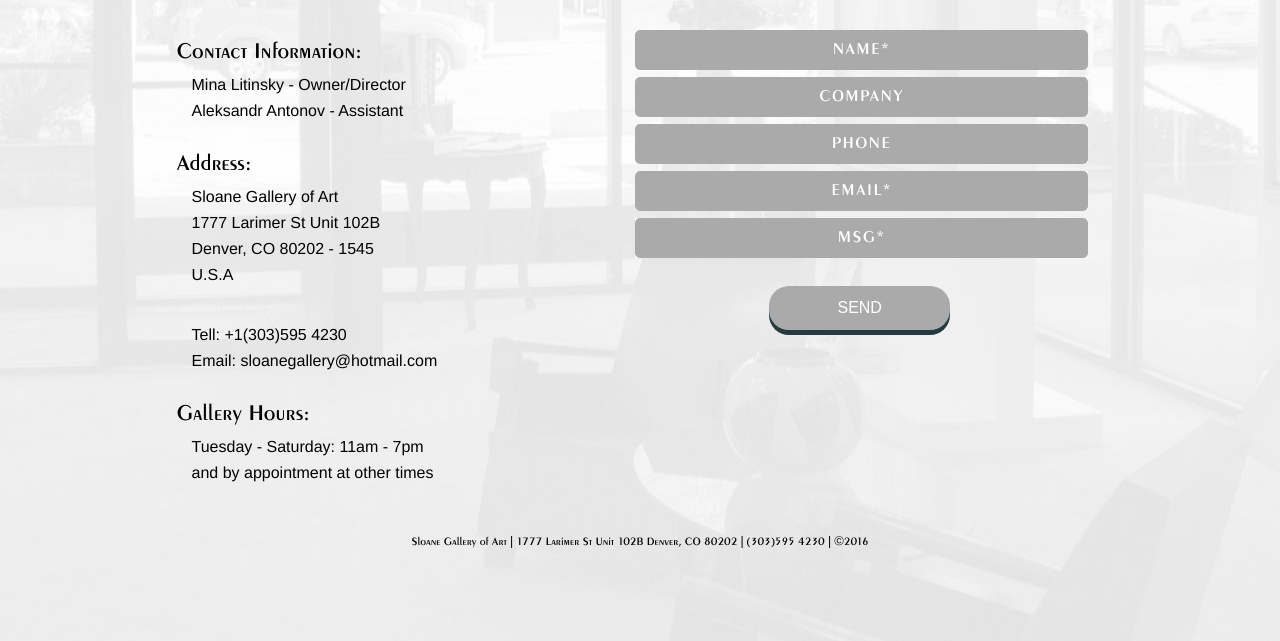
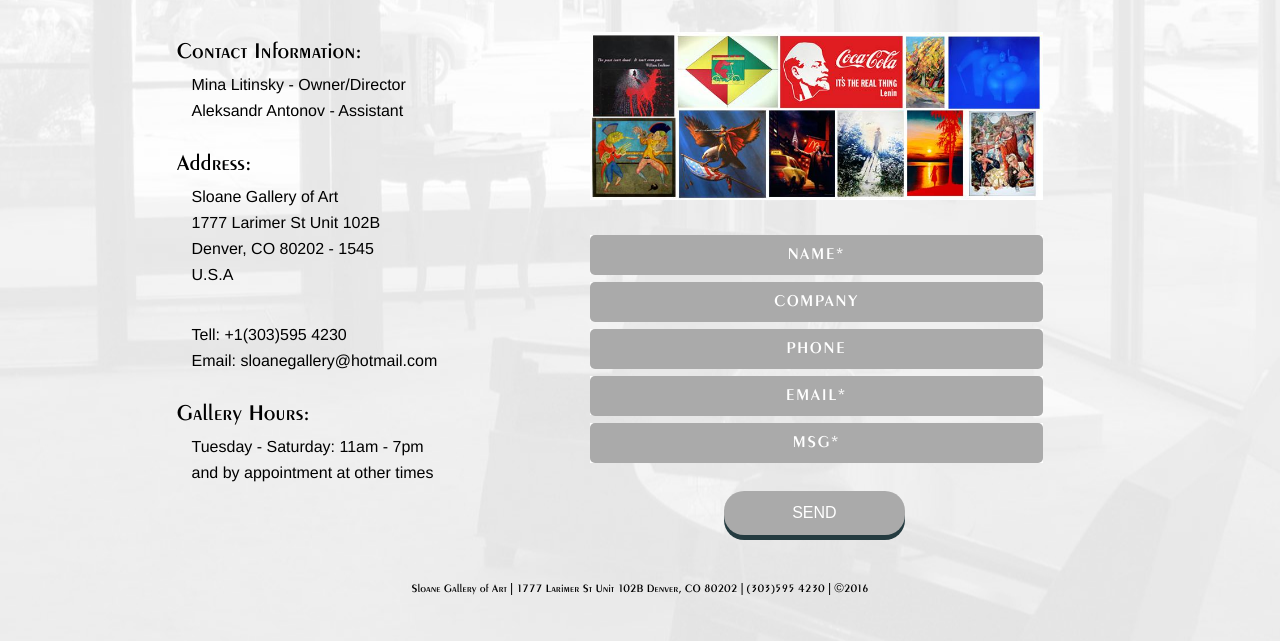
Before and after one commit to Cheshire89/Sloane-Gallery, a PHP site: page /SloaneGallery/contact/ in a window 1280 px wide. Shown: the part 159-800 px from the top of the page. Run offline with PHP 8.4, Linux system fonts and the light colour scheme; data that the repository does not hold is empty; some libraries are stand-ins or nearby versions.

Commit message:
Added gallery image and a div for map. Fixed some margin errors

```diff
--- a/contact/contact.php
+++ b/contact/contact.php
@@ -20,10 +20,8 @@ include(ROOT_PATH."php/includes/header.php");
 						<p>Denver, CO 80202 - 1545</p>
 						<p>U.S.A</p>
 					</li><br/>
-					<li>
-						<p>Tell: +1(303)595 4230</p>
-						<p>Email: sloanegallery@hotmail.com</p>
-					</li>
+					<li><p>Tell: +1(303)595 4230</p></li>
+					<li><p>Email: sloanegallery@hotmail.com</p></li>
 				</ul>
 				<ul>
 					<li><h4>Gallery Hours:</h4></li>
@@ -31,7 +29,17 @@ include(ROOT_PATH."php/includes/header.php");
 					<li><p>and by appointment at other times  </p></li>
 	   			</ul>
 	   		</div>
-   		<div id="contact-email">
+
+	   	<div id="map-holder" class="right">
+
+	   		<div id="gallery-img" class="map-content">
+	   			<img src="../about/img/slide1.jpg" onmouseout="this.src='../about/img/slide1.jpg'" onmouseover="this.src='../about/img/slide3.jpg'" alt="Gallery Artworks">
+	   		</div>
+	   		<div id="map" class="map-content">
+	   		</div>
+	   	</div>
+
+   		<div id="contact-email" class="right">
 
 	   		<form id="contact-form" method="POST" action="">
 	   		<div class="field name-box">
--- a/stylesheets/contact.css
+++ b/stylesheets/contact.css
@@ -1,12 +1,29 @@
-#contact-email{
+.map-content{
+  width: 100%;
+  margin:0 auto;
+}
+
+#gallery-img{
+  width: 100%;
+  margin:7% auto;
+}
+
+#gallery-img img{
+  width: 100%;
+  margin: 0 auto;
+}
+
+.right{
 	width:45%;
 	float: left;
-	margin: 3% auto;
+	margin:0 auto;
+
 }
+
 
 form {
   width: 80%;
-  margin:0px auto;
+  margin:0px;
   padding-bottom: 3%;
 }
 form .field {
@@ -151,6 +168,7 @@ form input[type="submit"]:focus {
 }
 
 #general-info ul li{
+  margin-top:1.5%;
 	list-style: none;
 }
 
```
